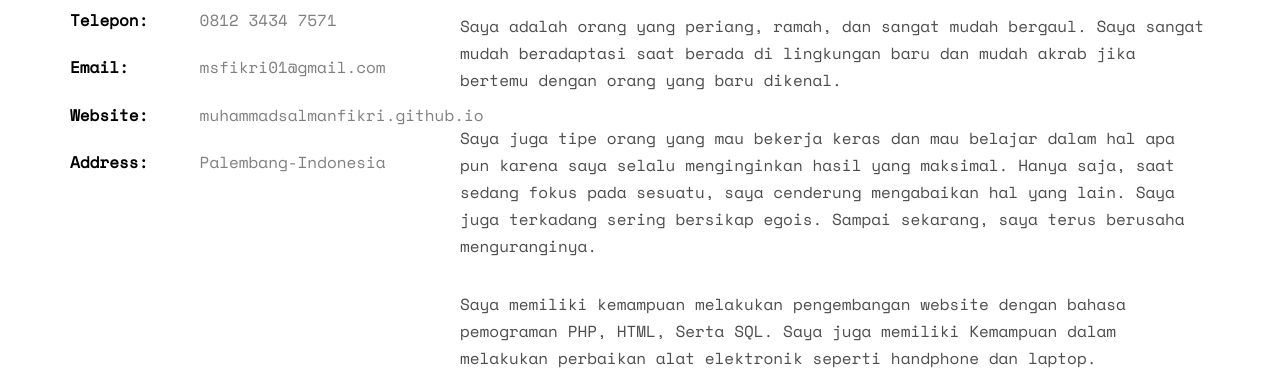
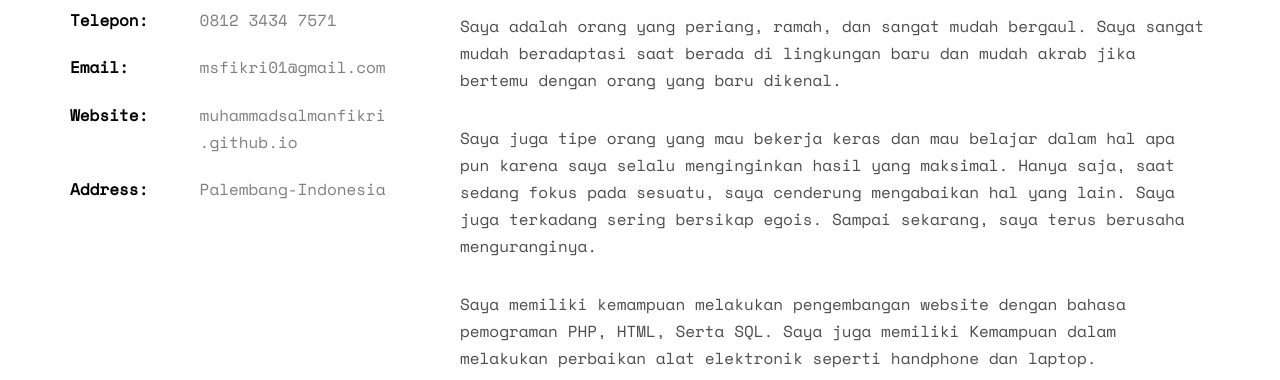
Before and after one commit to MuhammadSalmanFikri/MuhammadSalmanFikri.github.io, a plain HTML site: page index.html in a window 1280 px wide. Shown: the part 1112-1492 px from the top of the page. Drawn offline with nearby package versions, Linux system fonts and the light colour scheme; files whose address does not match are found by name.

Commit message:
Update Link

```diff
--- a/index.html
+++ b/index.html
@@ -72,7 +72,7 @@
 						<li><span class="first-block">Nama:</span><span class="second-block">M. Salman Fikri</span></li>
 						<li><span class="first-block">Telepon:</span><span class="second-block">0812 3434 7571</span></li>
 						<li><span class="first-block">Email:</span><span class="second-block">msfikri01@gmail.com</span></li>
-						<li><span class="first-block">Website:</span><span class="second-block">muhammadsalmanfikri.github.io</span></li>
+						<li><span class="first-block">Website:</span><span class="second-block">muhammadsalmanfikri<br>.github.io</span></li>
 						<li><span class="first-block">Address:</span><span class="second-block">Palembang-Indonesia</span></li>
 					</ul>
 				</div>
```
